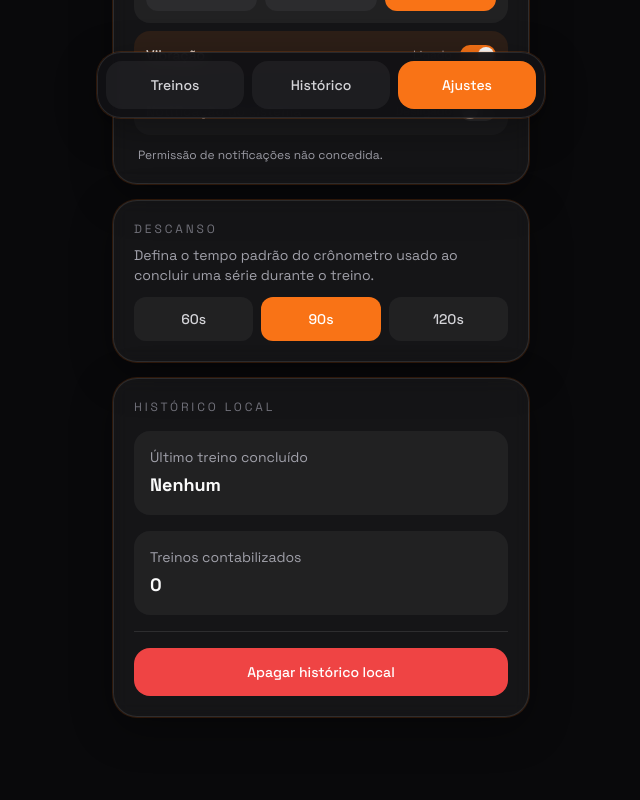
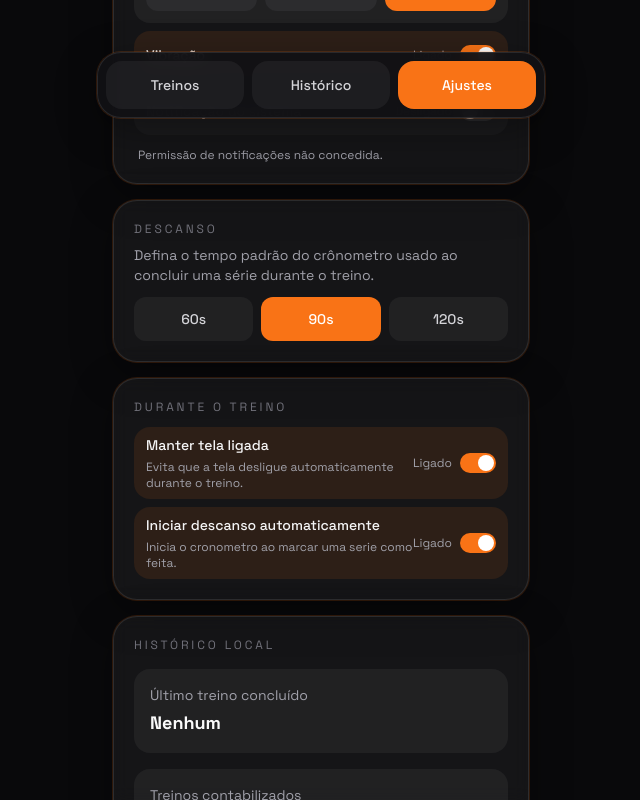
Before and after one commit to lnrdgst/daily-workout, a React (Vite) app: page /settings in a window 1280 px wide. Shown: the part 666-1466 px from the top of the page, without its empty margins (319-959 px from the left). Built offline with nearby package versions, Linux system fonts and the light colour scheme.

Commit message:
feat: adiciona preferencias para sessao de treino

```diff
--- a/src/components/AppLayout.tsx
+++ b/src/components/AppLayout.tsx
@@ -6,7 +6,9 @@ import { MainNavigation } from '@/components/MainNavigation';
 import { ScrollToTop } from '@/components/ScrollToTop';
 import { SplashScreen } from '@/components/SplashScreen';
 import { useStaleWorkoutDetection } from '@/hooks/useStaleWorkoutDetection';
+import { useScreenWakeLock } from '@/hooks/useScreenWakeLock';
 import { useVisualViewportKeyboardOffset } from '@/hooks/useVisualViewportKeyboardOffset';
+import { useWorkoutSessionSettings, WorkoutSessionSettingsProvider } from '@/hooks/useWorkoutSessionSettings';
 import { useWorkoutStore, WorkoutStoreProvider } from '@/hooks/useWorkoutStore';
 
 const SPLASH_STORAGE_KEY = 'daily-workout-splash-seen';
@@ -14,7 +16,9 @@ const SPLASH_STORAGE_KEY = 'daily-workout-splash-seen';
 export const AppLayout = () => {
   return (
     <WorkoutStoreProvider>
-      <AppShell />
+      <WorkoutSessionSettingsProvider>
+        <AppShell />
+      </WorkoutSessionSettingsProvider>
     </WorkoutStoreProvider>
   );
 };
@@ -22,6 +26,8 @@ export const AppLayout = () => {
 const AppShell = () => {
   const location = useLocation();
   const { state, finishWorkout, discardDraft } = useWorkoutStore();
+  const [workoutSessionSettings] = useWorkoutSessionSettings();
+  useScreenWakeLock(Boolean(state.activeDraft) && workoutSessionSettings.keepScreenAwake);
   const { prompt: staleWorkoutPrompt, dismissPrompt } = useStaleWorkoutDetection(state.activeDraft);
   const keyboardOffset = useVisualViewportKeyboardOffset();
   const showActiveWorkoutBar = Boolean(state.activeDraft) && !location.pathname.startsWith('/workout/');
--- /dev/null
+++ b/src/hooks/useScreenWakeLock.ts
@@ -0,0 +1,74 @@
+import { useEffect, useRef } from 'react';
+
+type WakeLockSentinel = {
+  released: boolean;
+  release: () => Promise<void>;
+  addEventListener: (type: 'release', listener: () => void) => void;
+};
+
+type WakeLockNavigator = Navigator & {
+  wakeLock?: {
+    request: (type: 'screen') => Promise<WakeLockSentinel>;
+  };
+};
+
+export const useScreenWakeLock = (enabled: boolean) => {
+  const wakeLockRef = useRef<WakeLockSentinel | null>(null);
+  const isRequestPendingRef = useRef(false);
+
+  useEffect(() => {
+    const wakeLock = (navigator as WakeLockNavigator).wakeLock;
+    let isActive = true;
+
+    const releaseWakeLock = () => {
+      const sentinel = wakeLockRef.current;
+      wakeLockRef.current = null;
+
+      if (sentinel && !sentinel.released) {
+        void sentinel.release().catch(() => undefined);
+      }
+    };
+
+    const requestWakeLock = async () => {
+      if (!enabled || !wakeLock || document.visibilityState !== 'visible' || wakeLockRef.current || isRequestPendingRef.current) {
+        return;
+      }
+
+      isRequestPendingRef.current = true;
+      try {
+        const sentinel = await wakeLock.request('screen');
+        sentinel.addEventListener('release', () => {
+          if (wakeLockRef.current === sentinel) {
+            wakeLockRef.current = null;
+          }
+        });
+
+        if (!isActive || !enabled || document.visibilityState !== 'visible') {
+          void sentinel.release().catch(() => undefined);
+          return;
+        }
+
+        wakeLockRef.current = sentinel;
+      } catch {
+        // Wake Lock is optional and may be denied by the browser or device.
+      } finally {
+        isRequestPendingRef.current = false;
+      }
+    };
+
+    const handleVisibilityChange = () => {
+      if (document.visibilityState === 'visible') {
+        void requestWakeLock();
+      }
+    };
+
+    void requestWakeLock();
+    document.addEventListener('visibilitychange', handleVisibilityChange);
+
+    return () => {
+      isActive = false;
+      document.removeEventListener('visibilitychange', handleVisibilityChange);
+      releaseWakeLock();
+    };
+  }, [enabled]);
+};
--- /dev/null
+++ b/src/hooks/useWorkoutSessionSettings.tsx
@@ -0,0 +1,24 @@
+import { createContext, useContext } from 'react';
+import type { Dispatch, ReactNode, SetStateAction } from 'react';
+import { useLocalStorageState } from '@/hooks/useLocalStorageState';
+import { loadWorkoutSessionSettings, saveWorkoutSessionSettings } from '@/utils/workoutSessionSettings';
+import type { WorkoutSessionSettings } from '@/utils/workoutSessionSettings';
+
+type WorkoutSessionSettingsContextValue = readonly [WorkoutSessionSettings, Dispatch<SetStateAction<WorkoutSessionSettings>>];
+
+const WorkoutSessionSettingsContext = createContext<WorkoutSessionSettingsContextValue | null>(null);
+
+export const WorkoutSessionSettingsProvider = ({ children }: { children: ReactNode }) => {
+  const value = useLocalStorageState(loadWorkoutSessionSettings, saveWorkoutSessionSettings);
+
+  return <WorkoutSessionSettingsContext.Provider value={value}>{children}</WorkoutSessionSettingsContext.Provider>;
+};
+
+export const useWorkoutSessionSettings = () => {
+  const value = useContext(WorkoutSessionSettingsContext);
+  if (!value) {
+    throw new Error('useWorkoutSessionSettings must be used within WorkoutSessionSettingsProvider');
+  }
+
+  return value;
+};
--- a/src/pages/SettingsPage.tsx
+++ b/src/pages/SettingsPage.tsx
@@ -4,19 +4,22 @@ import { useRestAlertSettings } from '@/hooks/useRestAlertSettings';
 import { useRestTimerSettings } from '@/hooks/useRestTimerSettings';
 import { useUserPreferences } from '@/hooks/useUserPreferences';
 import { useWorkoutStore } from '@/hooks/useWorkoutStore';
+import { useWorkoutSessionSettings } from '@/hooks/useWorkoutSessionSettings';
 import { getLastWorkout } from '@/utils/storage';
 import type { RestAlertSettings, RestAlertVolume } from '@/utils/restAlertSettings';
 import type { RestDurationSeconds } from '@/utils/restTimerSettings';
+import type { WorkoutSessionSettings } from '@/utils/workoutSessionSettings';
 import { formatWorkoutTimeRange } from '@/utils/workoutTiming';
 
 interface AlertToggleProps {
   label: string;
+  description?: string;
   enabled: boolean;
   disabled?: boolean;
   onClick: () => void;
 }
 
-const AlertToggle = ({ label, enabled, disabled = false, onClick }: AlertToggleProps) => (
+const AlertToggle = ({ label, description, enabled, disabled = false, onClick }: AlertToggleProps) => (
   <button
     type="button"
     role="switch"
@@ -28,7 +31,10 @@ const AlertToggle = ({ label, enabled, disabled = false, onClick }: AlertToggleP
       enabled ? 'bg-accent-500/10 text-zinc-100' : 'bg-white/5 text-zinc-300'
     }`}
   >
-    <span className="text-sm font-medium">{label}</span>
+    <span>
+      <span className="block text-sm font-medium">{label}</span>
+      {description && <span className="mt-1 block text-xs font-normal text-zinc-400">{description}</span>}
+    </span>
     <span className="flex items-center gap-2 text-xs text-zinc-400">
       {enabled ? 'Ligado' : 'Desligado'}
       <span className={`relative h-5 w-9 rounded-full transition ${enabled ? 'bg-accent-500' : 'bg-white/15'}`} aria-hidden="true">
@@ -50,6 +56,7 @@ export const SettingsPage = () => {
   const { state, clearHistory, discardDraft } = useWorkoutStore();
   const [alertSettings, setAlertSettings] = useRestAlertSettings();
   const [restTimerSettings, setRestTimerSettings] = useRestTimerSettings();
+  const [workoutSessionSettings, setWorkoutSessionSettings] = useWorkoutSessionSettings();
   const [userPreferences, saveUserPreferences] = useUserPreferences();
   const [displayName, setDisplayName] = useState(() => userPreferences.displayName);
   const [isDisplayNameSaved, setIsDisplayNameSaved] = useState(false);
@@ -107,6 +114,10 @@ export const SettingsPage = () => {
 
   const setDefaultRestSeconds = (defaultRestSeconds: RestDurationSeconds) => {
     setRestTimerSettings({ defaultRestSeconds });
+  };
+
+  const toggleWorkoutSessionSetting = (setting: keyof WorkoutSessionSettings) => {
+    setWorkoutSessionSettings((current) => ({ ...current, [setting]: !current[setting] }));
   };
 
   const clearDisplayNameFeedback = () => {
@@ -260,6 +271,24 @@ export const SettingsPage = () => {
         </div>
       </section>
 
+      <section className="panel space-y-2 p-5">
+        <div className="mb-3">
+          <p className="text-xs uppercase tracking-[0.24em] text-zinc-500">Durante o treino</p>
+        </div>
+        <AlertToggle
+          label="Manter tela ligada"
+          description="Evita que a tela desligue automaticamente durante o treino."
+          enabled={workoutSessionSettings.keepScreenAwake}
+          onClick={() => toggleWorkoutSessionSetting('keepScreenAwake')}
+        />
+        <AlertToggle
+          label="Iniciar descanso automaticamente"
+          description="Inicia o cronometro ao marcar uma serie como feita."
+          enabled={workoutSessionSettings.autoStartRestTimer}
+          onClick={() => toggleWorkoutSessionSetting('autoStartRestTimer')}
+        />
+      </section>
+
       <section className="panel space-y-4 p-5">
         <p className="text-xs uppercase tracking-[0.24em] text-zinc-500">Histórico local</p>
         <div className="rounded-2xl bg-white/5 p-4">
--- a/src/pages/WorkoutPage.tsx
+++ b/src/pages/WorkoutPage.tsx
@@ -7,6 +7,7 @@ import { MainNavigation } from '@/components/MainNavigation';
 import { RestTimer } from '@/components/RestTimer';
 import { workoutsById } from '@/data/workouts';
 import { useRestTimerSettings } from '@/hooks/useRestTimerSettings';
+import { useWorkoutSessionSettings } from '@/hooks/useWorkoutSessionSettings';
 import { getWorkoutDurationSeconds, useWorkoutDuration } from '@/hooks/useWorkoutDuration';
 import { useWorkoutStore } from '@/hooks/useWorkoutStore';
 import type { WorkoutProgressSummary } from '@/utils/workoutProgress';
@@ -50,6 +51,7 @@ export const WorkoutPage = () => {
     getPreviousExerciseSets,
   } = useWorkoutStore();
   const [restTimerSettings] = useRestTimerSettings();
+  const [workoutSessionSettings] = useWorkoutSessionSettings();
   const [isFinishDialogOpen, setIsFinishDialogOpen] = useState(false);
   const [isAccidentalFinishDialogOpen, setIsAccidentalFinishDialogOpen] = useState(false);
 
@@ -82,7 +84,9 @@ export const WorkoutPage = () => {
       return;
     }
 
-    startRestTimer(restTimerSettings.defaultRestSeconds);
+    if (workoutSessionSettings.autoStartRestTimer) {
+      startRestTimer(restTimerSettings.defaultRestSeconds);
+    }
   };
 
   if (!workoutId || !workout) {
--- /dev/null
+++ b/src/utils/workoutSessionSettings.ts
@@ -0,0 +1,37 @@
+export interface WorkoutSessionSettings {
+  keepScreenAwake: boolean;
+  autoStartRestTimer: boolean;
+}
+
+const STORAGE_KEY = 'daily-workout-session-settings';
+
+export const defaultWorkoutSessionSettings: WorkoutSessionSettings = {
+  keepScreenAwake: true,
+  autoStartRestTimer: true,
+};
+
+export const loadWorkoutSessionSettings = (): WorkoutSessionSettings => {
+  if (typeof window === 'undefined') {
+    return defaultWorkoutSessionSettings;
+  }
+
+  try {
+    const parsed = JSON.parse(window.localStorage.getItem(STORAGE_KEY) ?? '{}') as Partial<WorkoutSessionSettings>;
+    return {
+      keepScreenAwake:
+        typeof parsed.keepScreenAwake === 'boolean' ? parsed.keepScreenAwake : defaultWorkoutSessionSettings.keepScreenAwake,
+      autoStartRestTimer:
+        typeof parsed.autoStartRestTimer === 'boolean'
+          ? parsed.autoStartRestTimer
+          : defaultWorkoutSessionSettings.autoStartRestTimer,
+    };
+  } catch {
+    return defaultWorkoutSessionSettings;
+  }
+};
+
+export const saveWorkoutSessionSettings = (settings: WorkoutSessionSettings) => {
+  if (typeof window !== 'undefined') {
+    window.localStorage.setItem(STORAGE_KEY, JSON.stringify(settings));
+  }
+};
```
